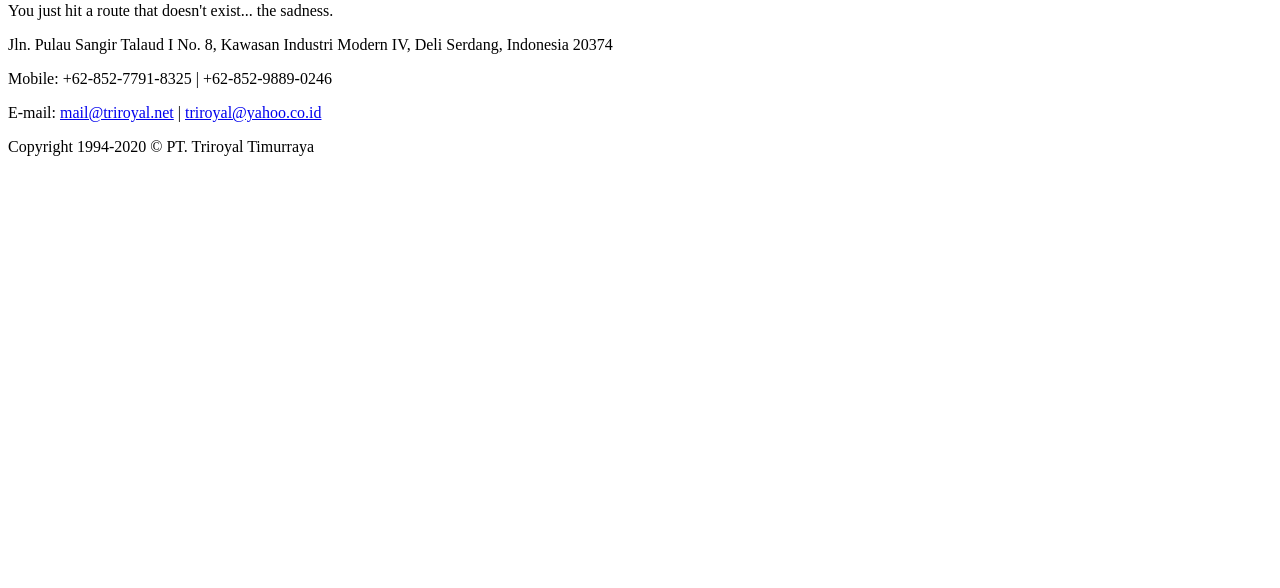
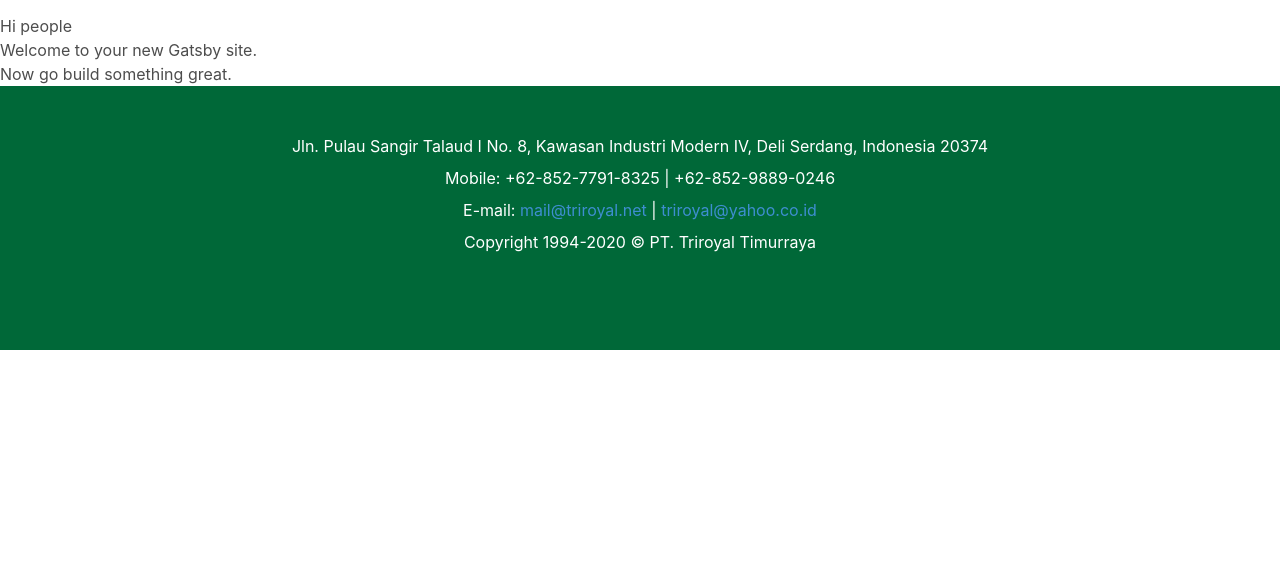
Before and after one commit to triroyal/triroyal.net, a Gatsby site: page /services in a window 1280 px wide. Before the commit this address had no page. Shown: the part 212-800 px from the top of the page. Built offline with nearby package versions, Linux system fonts and the light colour scheme; Gatsby itself is replaced by a stand-in of ours.

Commit message:
add initial template for all pages

```diff
--- /dev/null
+++ b/src/components/ServicesPage/index.js
@@ -0,0 +1,11 @@
+import React from "react"
+
+const ServicesPage = () => (
+  <div>
+    <h1>Hi people</h1>
+    <p>Welcome to your new Gatsby site.</p>
+    <p>Now go build something great.</p>
+  </div>
+)
+
+export default ServicesPage
--- a/src/pages/index.js
+++ b/src/pages/index.js
@@ -6,7 +6,7 @@
 
 import "@components/styles.scss"
 
-const IndexPage = () => (
+const Landing = () => (
   <>
     <SEO title="Home" />
     <Layout>
@@ -15,4 +15,4 @@
   </>
 )
 
-export default IndexPage
+export default Landing
--- /dev/null
+++ b/src/pages/services.js
@@ -0,0 +1,18 @@
+import React from "react"
+
+import ServicesPage from "@components/ServicesPage"
+import Layout from "@components/layout"
+import SEO from "@components/seo"
+
+import "@components/styles.scss"
+
+const Services = () => (
+  <>
+    <SEO title="Home" />
+    <Layout>
+      <ServicesPage />
+    </Layout>
+  </>
+)
+
+export default Services
```
Also changed, not shown: src/components/AboutPage/index.js (added, +11 -0 lines), src/components/ContactPage/index.js (added, +11 -0 lines), src/components/GalleryPage/index.js (added, +11 -0 lines), src/components/ProjectsPage/index.js (added, +11 -0 lines), src/pages/about.js (+18 -0 lines), src/pages/contact.js (+18 -0 lines), src/pages/projects.js (+18 -0 lines), src/pages/scope.js (deleted).
